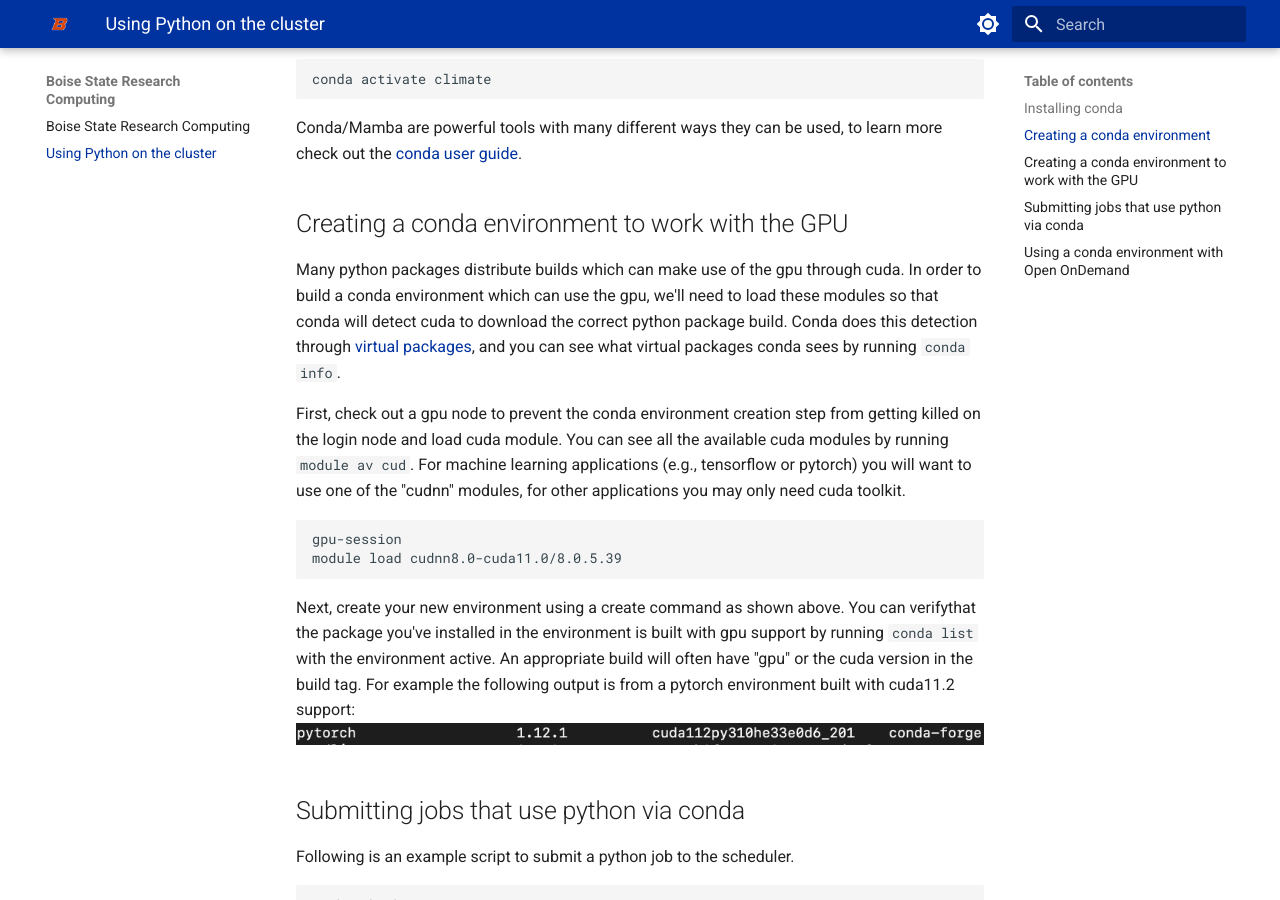
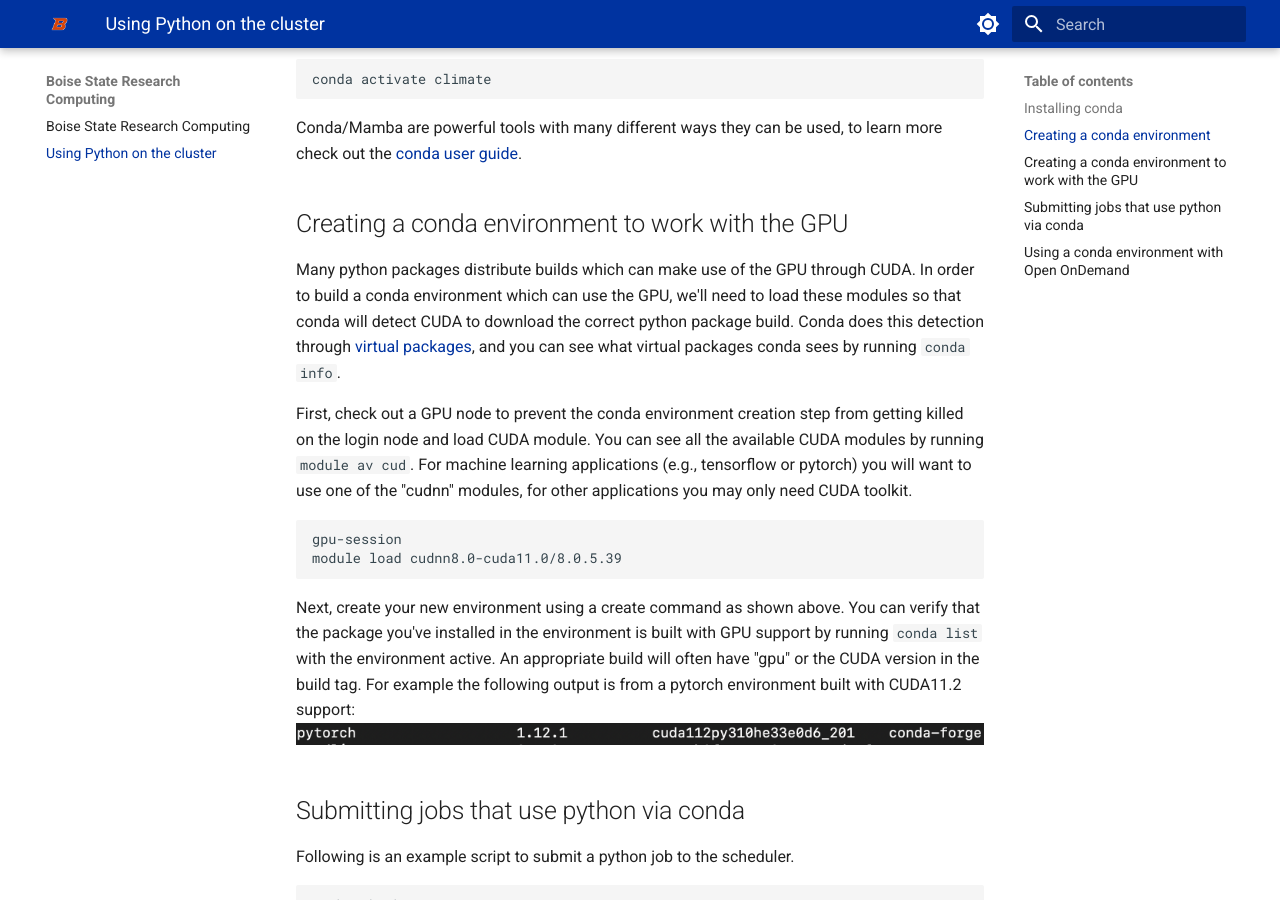
Before and after one commit to bsurc/docs, an MkDocs documentation site: the page built from docs/conda.md, in a window 1280 px wide and 900 px high, scrolled down 1826 px. Built offline with MkDocs 1.6.1 and Material for MkDocs 9.7.7, drawn with Linux system fonts in a browser that asks for light colours; some of the changed text lies outside the part shown.

Commit message:
Spellchecked

````diff
--- a/docs/conda.md
+++ b/docs/conda.md
@@ -58,22 +58,22 @@ Conda/Mamba are powerful tools with many different ways they can be used, to lea
 
 ## Creating a conda environment to work with the GPU
 
-Many python packages distribute builds which can make use of the gpu through cuda.
-In order to build a conda environment which can use the gpu, we'll need to load these modules so that conda will detect cuda to download the correct python package build.
+Many python packages distribute builds which can make use of the GPU through CUDA.
+In order to build a conda environment which can use the GPU, we'll need to load these modules so that conda will detect CUDA to download the correct python package build.
 Conda does this detection through [virtual packages](https://docs.conda.io/projects/conda/en/latest/user-guide/tasks/manage-virtual.html), and you can see what virtual packages conda sees by running `conda info`.
 
-First, check out a gpu node to prevent the conda environment creation step from getting killed on the login node and load cuda module.
-You can see all the available cuda modules by running `module av cud`.
-For machine learning applications (e.g., tensorflow or pytorch) you will want to use one of the "cudnn" modules, for other applications you may only need cuda toolkit.
+First, check out a GPU node to prevent the conda environment creation step from getting killed on the login node and load CUDA module.
+You can see all the available CUDA modules by running `module av cud`.
+For machine learning applications (e.g., tensorflow or pytorch) you will want to use one of the "cudnn" modules, for other applications you may only need CUDA toolkit.
 ```bash
 gpu-session
 module load cudnn8.0-cuda11.0/8.0.5.39
 ```
 
 Next, create your new environment using a create command as shown above.
-You can verifythat the package you've installed in the environment is built with gpu support by running `conda list` with the environment active.
-An appropriate build will often have "gpu" or the cuda version in the build tag.
-For example the following output is from a pytorch environment built with cuda11.2 support:
+You can verify that the package you've installed in the environment is built with GPU support by running `conda list` with the environment active.
+An appropriate build will often have "gpu" or the CUDA version in the build tag.
+For example the following output is from a pytorch environment built with CUDA11.2 support:
 ![pytorch cuda](images/pytorch-cuda.png)
 
 
````
Also changed, not shown: other parts of docs/conda.md (+1 -1 lines).
